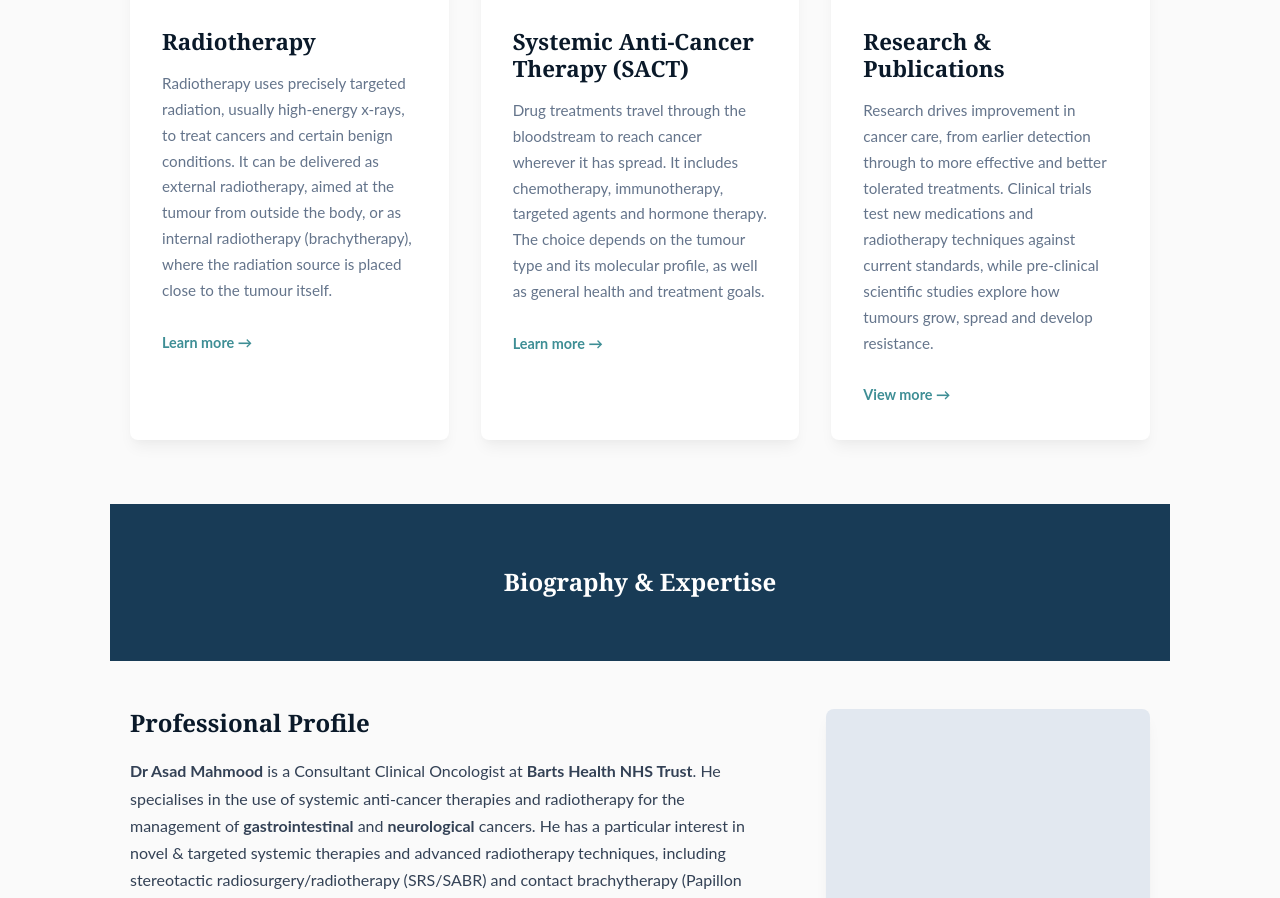
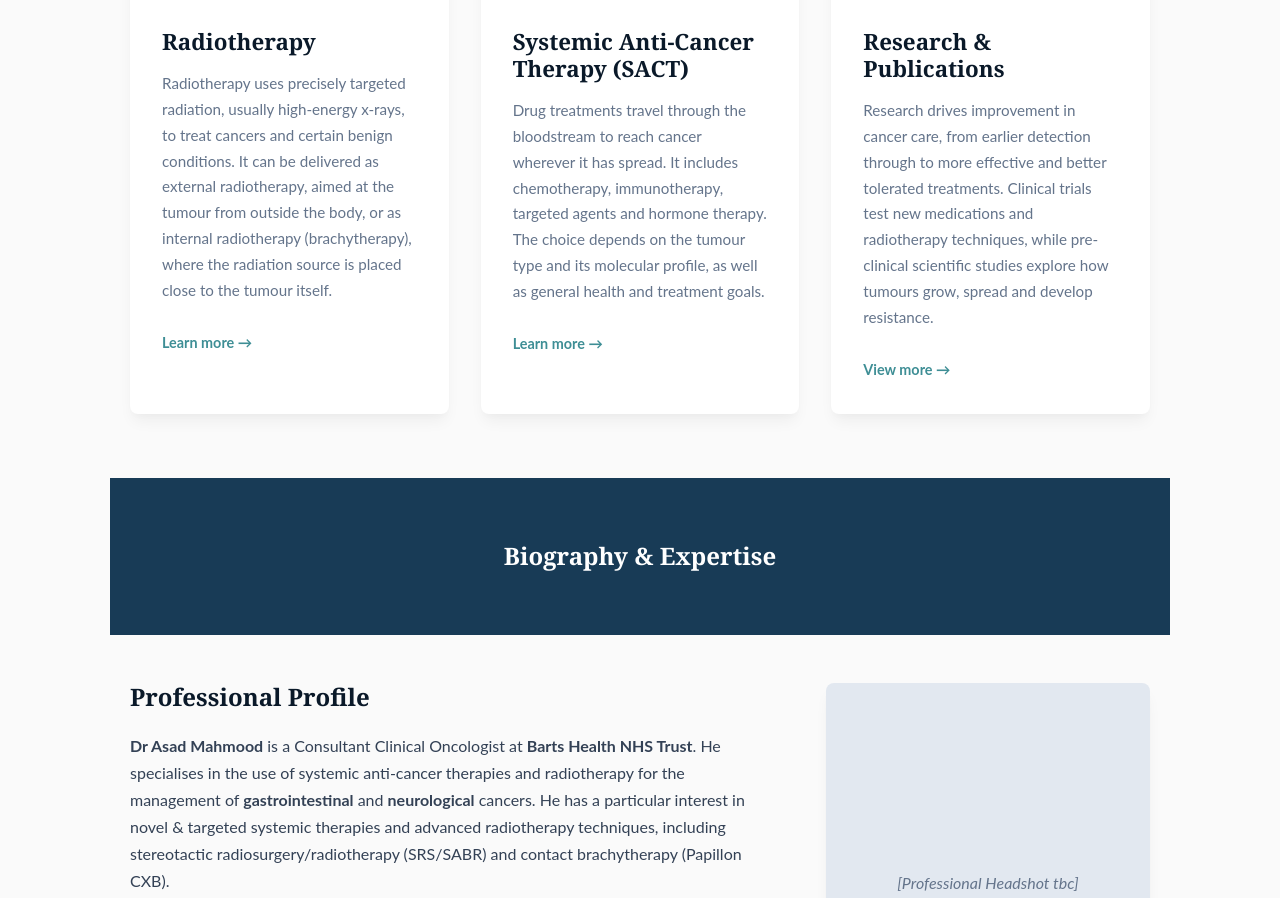
Before and after one commit to am-oncology/amoncology, a plain HTML site: page index.html in a window 1280 px wide. Shown: the part 820-1718 px from the top of the page. Drawn offline with Linux system fonts and the light colour scheme; a web font is replaced by a local one.

Commit message:
Remove redundant phrase in research description

```diff
--- a/index.html
+++ b/index.html
@@ -111,7 +111,7 @@
                         <h3>Research &amp; Publications</h3>
                         <p>
                             Research drives improvement in cancer care, from earlier detection through to more effective and better tolerated treatments.
-                            Clinical trials test new medications and radiotherapy techniques against current standards, while pre-clinical scientific studies explore how tumours grow, spread and develop resistance.
+                            Clinical trials test new medications and radiotherapy techniques, while pre-clinical scientific studies explore how tumours grow, spread and develop resistance.
                         </p>
                         <a href="https://scholar.google.com/citations?hl=en&amp;user=F5NzX1UAAAAJ&amp;view_op=list_works&amp;sortby=pubdate" target="_blank" rel="noopener" class="text-link">View more &rarr;</a>
                     </div>
```
